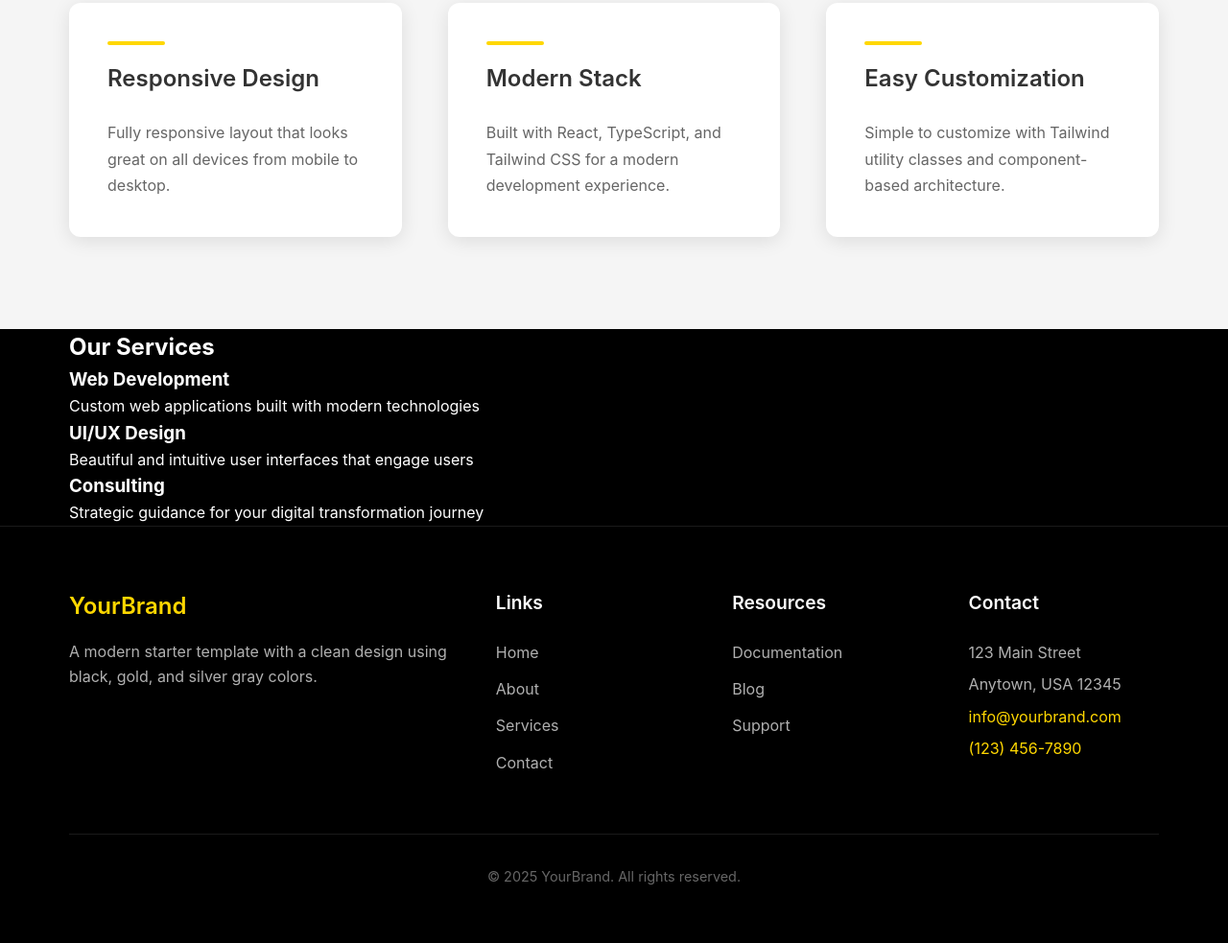
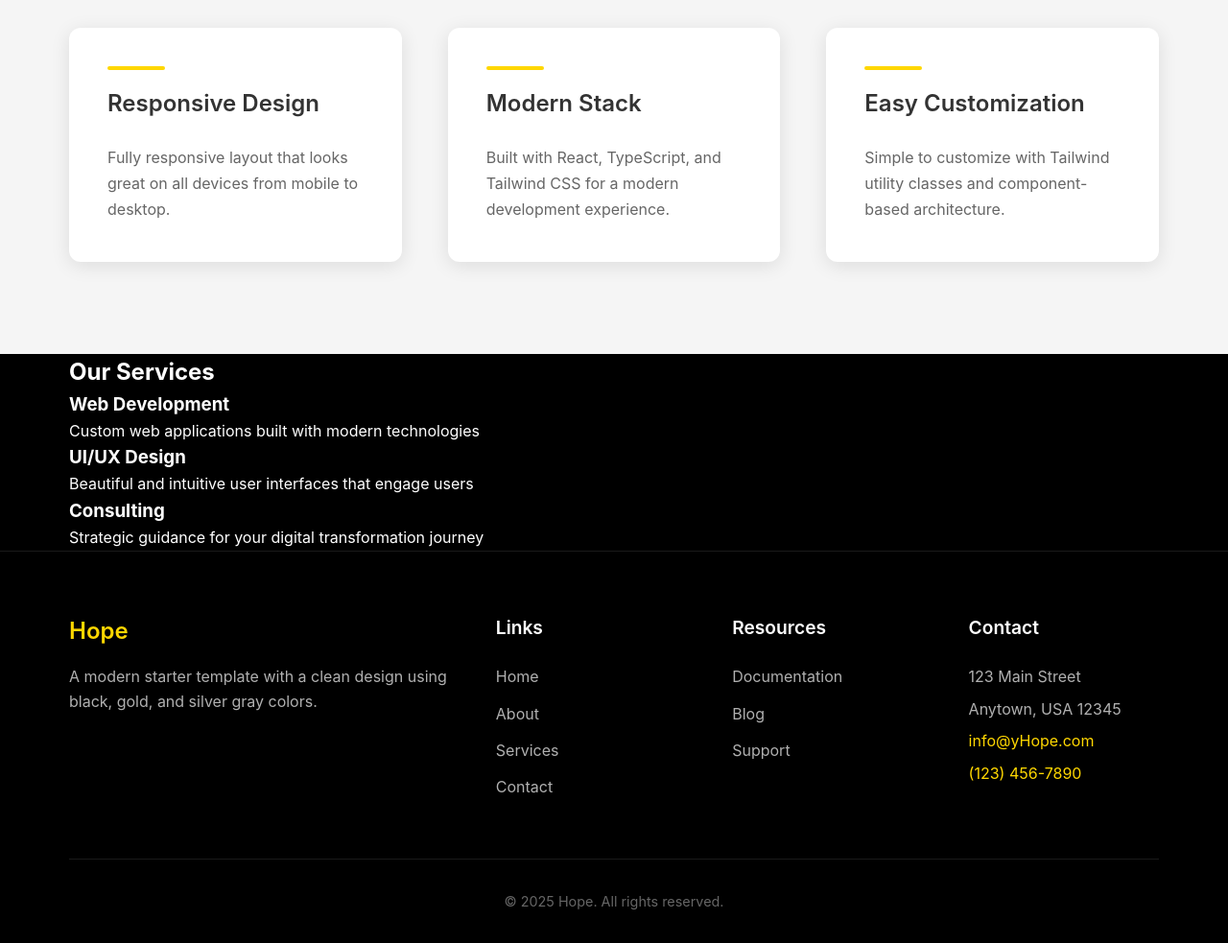
Before and after one commit to Hopetina/pearl, a website built with Vite: page index.html in a window 1280 px wide. Shown: the part 1021-2004 px from the top of the page at 96% size. Before the commit the page ends 1978 px from the top, so only its background shows below. Built offline with nearby package versions, Linux system fonts and the light colour scheme.

Commit message:
updated all site names written on main.js

```diff
--- a/index.html
+++ b/index.html
@@ -4,7 +4,7 @@
     <meta charset="UTF-8" />
     <link rel="icon" type="image/svg+xml" href="/vite.svg" />
     <meta name="viewport" content="width=device-width, initial-scale=1.0" />
-    <title>YourBrand - Modern Portfolio</title>
+    <title>Hope</title>
   </head>
   <body>
     <div id="app"></div>
--- a/src/main.js
+++ b/src/main.js
@@ -5,7 +5,7 @@ document.querySelector('#app').innerHTML = `
     <!-- Navigation -->
     <nav class="navbar">
       <div class="nav-container">
-        <div class="brand">YourBrand</div>
+        <div class="brand">Hope</div>
         <ul class="nav-menu">
           <li><a href="#home">Home</a></li>
           <li><a href="#about">About</a></li>
@@ -15,6 +15,7 @@ document.querySelector('#app').innerHTML = `
       </div>
     </nav>
 
+    /*the welcome section below navigation bars tab*/
     <!-- Hero Section -->
     <section class="hero" id="home">
       <div class="hero-content">
@@ -87,7 +88,7 @@ document.querySelector('#app').innerHTML = `
         <div class="footer-content">
           <div class="footer-section">
             <div class="footer-brand">
-              <h3>YourBrand</h3>
+              <h3>Hope</h3>
               <p>A modern starter template with a clean design using black, gold, and silver gray colors.</p>
             </div>
           </div>
@@ -116,14 +117,14 @@ document.querySelector('#app').innerHTML = `
             <div class="contact-info">
               <p>123 Main Street</p>
               <p>Anytown, USA 12345</p>
-              <p><a href="mailto:info@yourbrand.com">info@yourbrand.com</a></p>
+              <p><a href="mailto:info@yourbrand.com">info@yHope.com</a></p>
               <p><a href="tel:+1234567890">(123) 456-7890</a></p>
             </div>
           </div>
         </div>
 
         <div class="footer-bottom">
-          <p>&copy; 2025 YourBrand. All rights reserved.</p>
+          <p>&copy; 2025 Hope. All rights reserved.</p>
         </div>
       </div>
     </footer>
```
